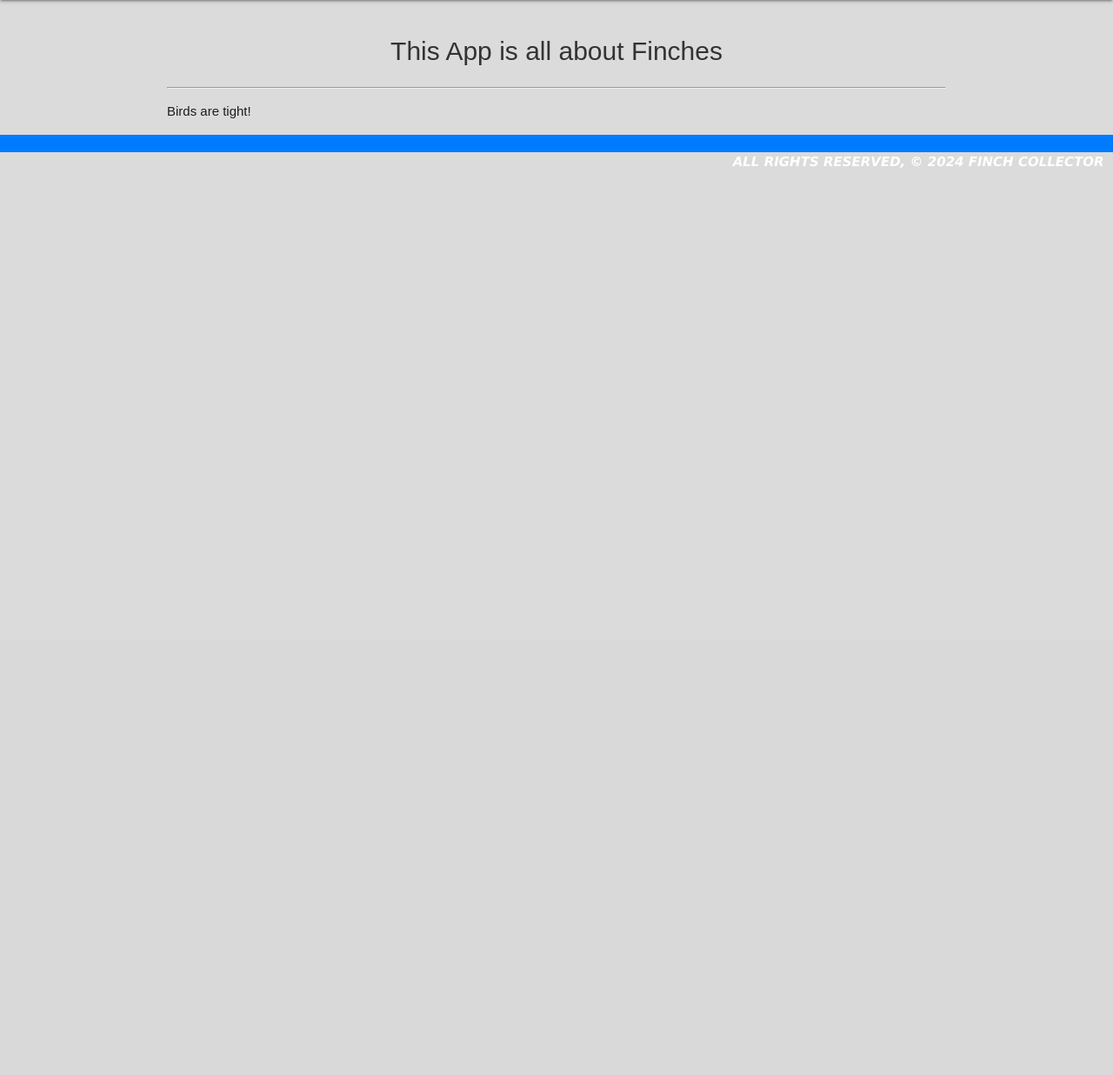
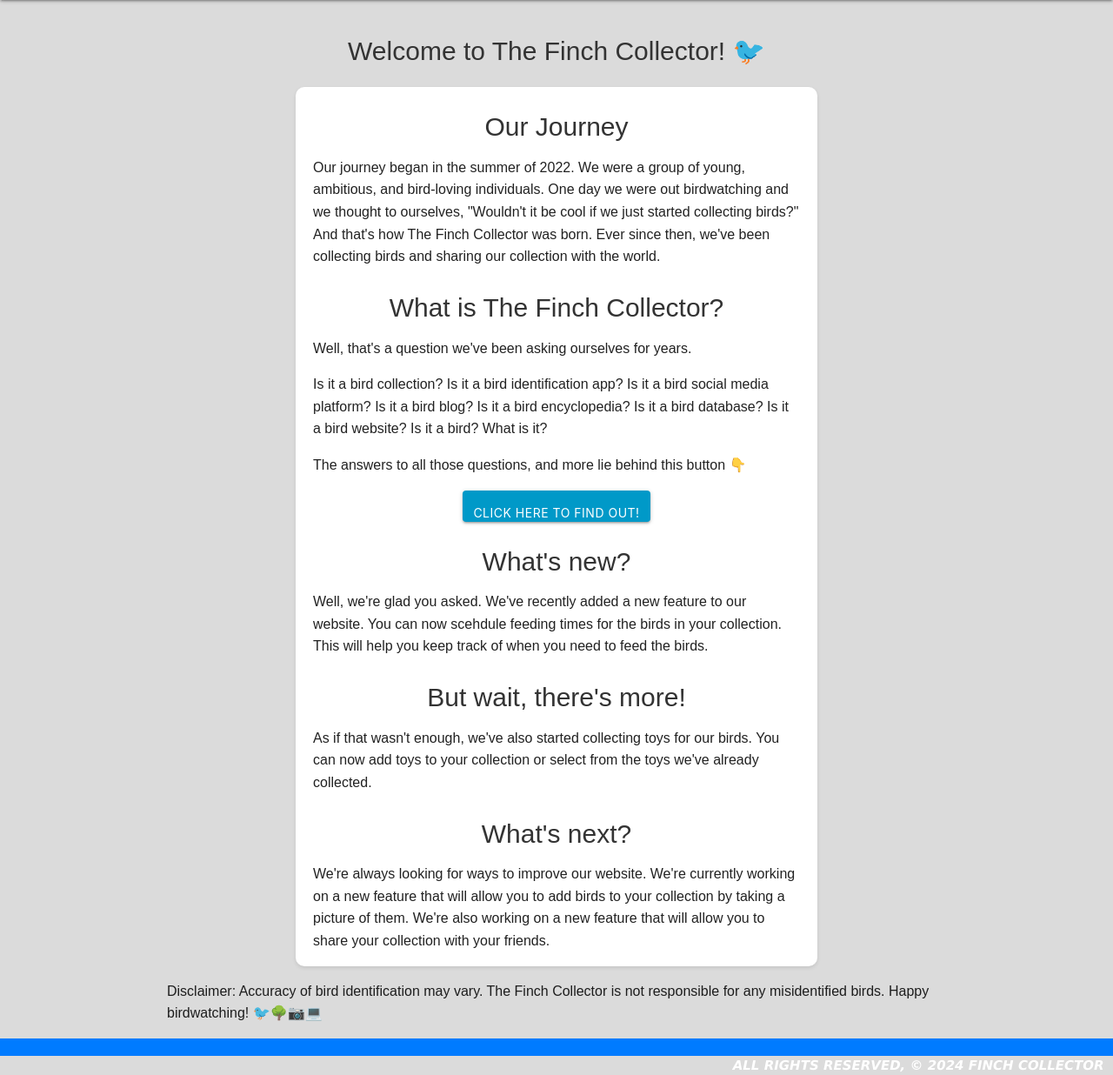
Before and after one commit to Quantumcode9/FinchCollectorLab, a Django app: page /about/ in a window 1280 px wide. Shown: the part 64-1300 px from the top of the page at 87% size. Before the commit the page ends 257 px from the top, so only its background shows below. Run offline with Django 5.2, Linux system fonts and the light colour scheme.

Commit message:
styling added

```diff
--- a/finchcollector2/main_app/static/css/style.css
+++ b/finchcollector2/main_app/static/css/style.css
@@ -18,6 +18,10 @@
     color: #333;
     font-size: 30px;
     text-align: center;
+}
+p {
+    font-size: 16px;
+    line-height: 1.6;
 }
 
 .row {
@@ -74,14 +78,14 @@
 .card-action {
     padding-top: 10px;
     border-top: 1px solid #eee;
-    text-align: right;
+    text-align: center;
+
 }
 
 .card-action .btn {
     background-color: #007bff;
     color: white;
     padding: 8px 12px;
-    text-decoration: none;
     border-radius: 4px;
     transition: background-color 0.3s ease;
 }
@@ -106,6 +110,9 @@
 .striped {
     width: 100%;
     border-collapse: collapse;
+    border-spacing: 0;
+    border: 1px solid #000000;
+
 }
 /* Feeding the Birds */
 .striped th, .striped td {
@@ -124,11 +131,10 @@
     margin-bottom: 10px;
     background-color: #fff;
     box-shadow: 0 2px 4px rgba(0, 0, 0, 0.1);
-}
-
-.toy span {
-    width: 100%;
-
+    font-size: 16px;
+    border-radius: 4px;
+    border-color: #000000;
+    border-style: double;
 }
 
 
@@ -164,10 +170,86 @@
 }
 
 .btn {
+    display: block;
+    margin-left: auto;
+    margin-right: auto;
+    margin: 10px 0;
     background-color: #007bff;
+    color: white;
+    padding: 8px 12px;
+    border-radius: 4px;
+    transition: background-color 0.3s ease;
+
+}
+
+
+.container2 {
+    margin: 0 auto;
+    max-width: 600px;
+    padding: 0 20px;
+    background-color: white;
+    border-radius: 10px;
+    box-shadow: 0 2px 4px rgba(0, 0, 0, 0.1);
+    overflow: hidden;
+}
+
+
+.primary-btn {
+    display: block;
+    margin-left: auto;
+    margin-right: auto;
     color: white;
     padding: 8px 12px;
     text-decoration: none;
     border-radius: 4px;
     transition: background-color 0.3s ease;
+    background-color: #0099c8;
+
 }
+
+.primary-btn:hover {
+    opacity: 0;
+    cursor: not-allowed;
+
+}
+
+.primary-btn:disabled {
+    opacity: 0.5;
+    cursor: not-allowed;
+}
+
+.card-content {
+    margin-top: 15px;
+    text-align: center;
+
+}
+
+.card2 {
+    margin-bottom: 20px;
+    border: none;
+    background-color: #fff;
+    border-radius: 8px;
+    box-shadow: 0 2px 4px rgba(0, 0, 0, 0.1);
+    padding: 15px;
+
+}
+
+h6 {
+    color: #444;
+    margin-top: 0;
+    text-align: center;
+    font-size: 40px;
+    font-weight: bold;
+    text-transform: uppercase;
+    font-family: 'Lucida Sans', 'Lucida Sans Regular';
+}
+
+h5 {
+    color: #444;
+    margin-top: 0;
+    text-align: center;
+    font-size: 30px;
+    font-weight: bold;
+    text-transform: uppercase;
+    font-family: 'Lucida Sans', 'Lucida Sans Regular';
+}
--- a/finchcollector2/main_app/templates/about.html
+++ b/finchcollector2/main_app/templates/about.html
@@ -1,8 +1,29 @@
 {% extends 'base.html' %}
 {% block content %}
 
-    <h1>This App is all about Finches</h1>
-    <hr>
-    <p>Birds are tight!</p>
+    <h1>Welcome to The Finch Collector! 🐦</h1>
 
+<div class="container2">
+<h3>Our Journey</h3>
+<p>Our journey began in the summer of 2022. We were a group of young, ambitious, and bird-loving individuals. One day we were out birdwatching and we thought to ourselves, "Wouldn't it be cool if we just started collecting birds?"
+  And that's how The Finch Collector was born. Ever since then, we've been collecting birds and sharing our collection with the world.</p>
+
+    <h3>What is The Finch Collector?</h3>
+    <p>Well, that's a question we've been asking ourselves for years.</p>
+
+    <p>Is it a bird collection? Is it a bird identification app? Is it a bird social media platform? Is it a bird blog? Is it a bird encyclopedia? Is it a bird database? Is it a bird website? Is it a bird? What is it?</p>
+    <p>The answers to all those questions, and more lie behind this button 👇</p>
+    <button type="button" class="btn primary-btn" data-toggle="modal" data-target="#errorModal">
+      Click here to find out!
+    </button>
+
+    <h3>What's new?</h3>
+    <p>Well, we're glad you asked. We've recently added a new feature to our website. You can now scehdule feeding times for the birds in your collection. This will help you keep track of when you need to feed the birds.</p>
+    <h3>But wait, there's more!</h3>
+    <p>As if that wasn't enough, we've also started collecting toys for our birds. You can now add toys to your collection or select from the toys we've already collected.</p>
+
+    <h3>What's next?</h3>
+    <p>We're always looking for ways to improve our website. We're currently working on a new feature that will allow you to add birds to your collection by taking a picture of them. We're also working on a new feature that will allow you to share your collection with your friends.</p>
+</div>
+    <p>Disclaimer: Accuracy of bird identification may vary. The Finch Collector is not responsible for any misidentified birds. Happy birdwatching! 🐦🌳📷💻</p>
 {% endblock %}
```
Also changed, not shown: finchcollector2/main_app/templates/finches/detail.html (+7 -7 lines), README.md (deleted).
